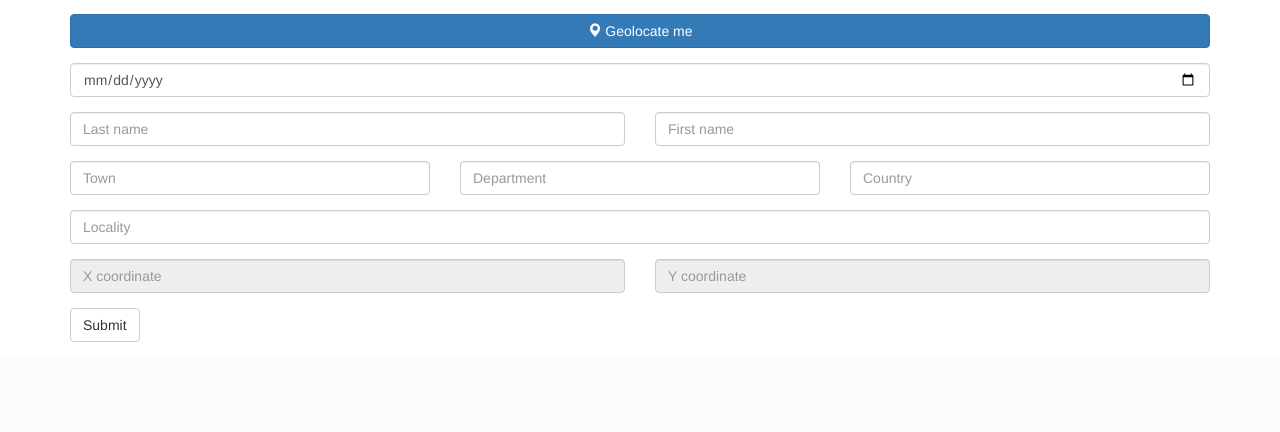
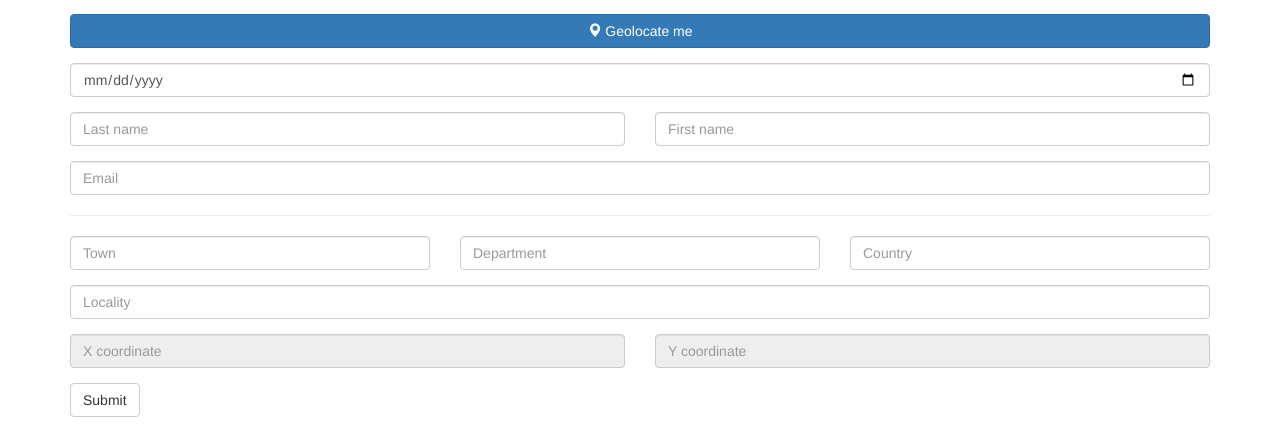
Before and after one commit to Carmain/banding-tracking-v2, a Django app: page /map in a window 1280 px wide. Shown: the part 494-926 px from the top of the page. Before the commit the page ends 836 px from the top, so only its background shows below. Run offline with Django 3.2, Linux system fonts and the light colour scheme; some libraries are stand-ins or nearby versions.

Commit message:
Asking the email in the form & save it

```diff
--- a/core/views.py
+++ b/core/views.py
@@ -30,6 +30,7 @@ def map(request):
                 'date': request.POST.get('date'),
                 'last_name': request.POST.get('last_name').upper(),
                 'first_name': request.POST.get('first_name').capitalize(),
+                'email': request.POST.get('email'),
                 'town': request.POST.get('town'),
                 'department': request.POST.get('department'),
                 'country': request.POST.get('country'),
@@ -104,7 +105,8 @@ def validate_plovers(request):
 
     observer, observer_exist = Observer.objects.get_or_create(
         last_name=general.get('last_name'),
-        first_name=general.get('first_name')
+        first_name=general.get('first_name'),
+        email=general.get('email')
     )
 
     for observation in observations:
--- a/templates/core/map.html
+++ b/templates/core/map.html
@@ -28,6 +28,12 @@
         </div>
       </div>
     </div>
+
+    <div class="form-group">
+      {{ form.email }}
+    </div>
+
+    <hr />
 
     <div class="form-group">
       <div class="row">
```
